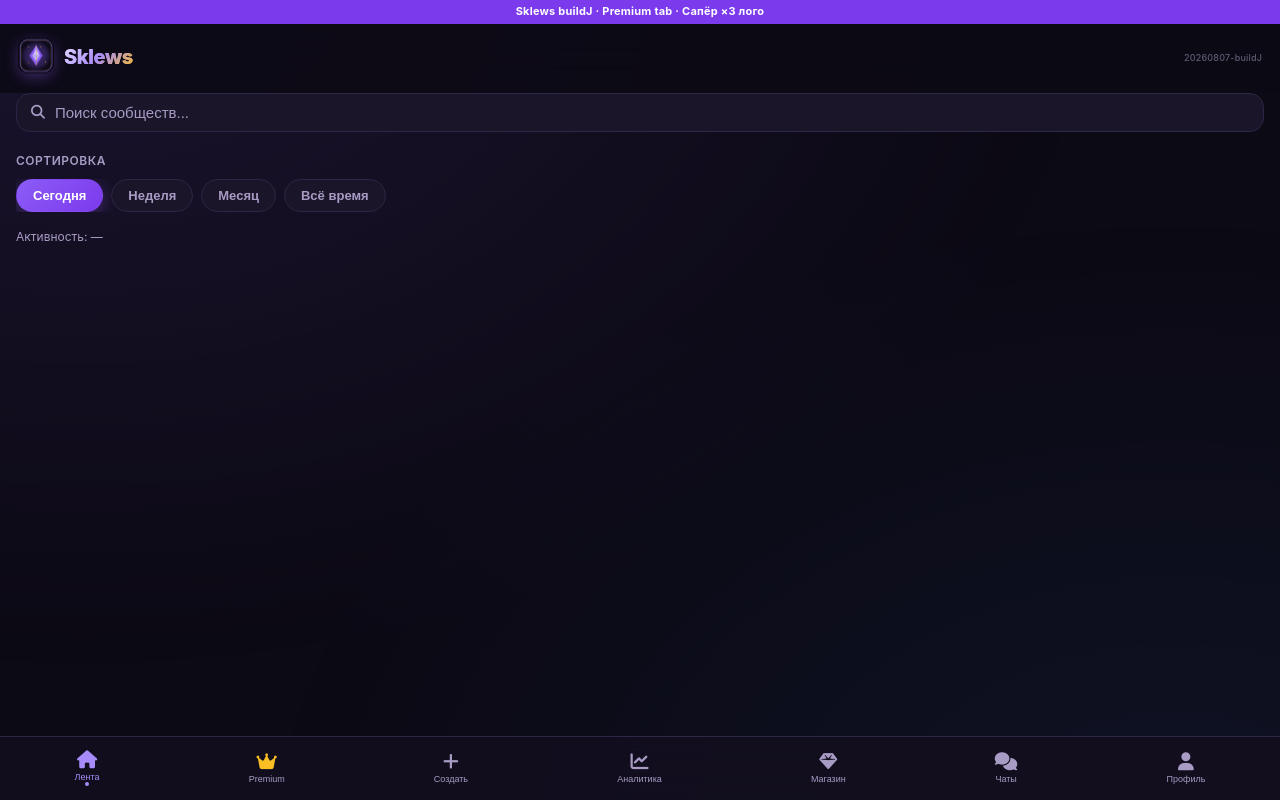
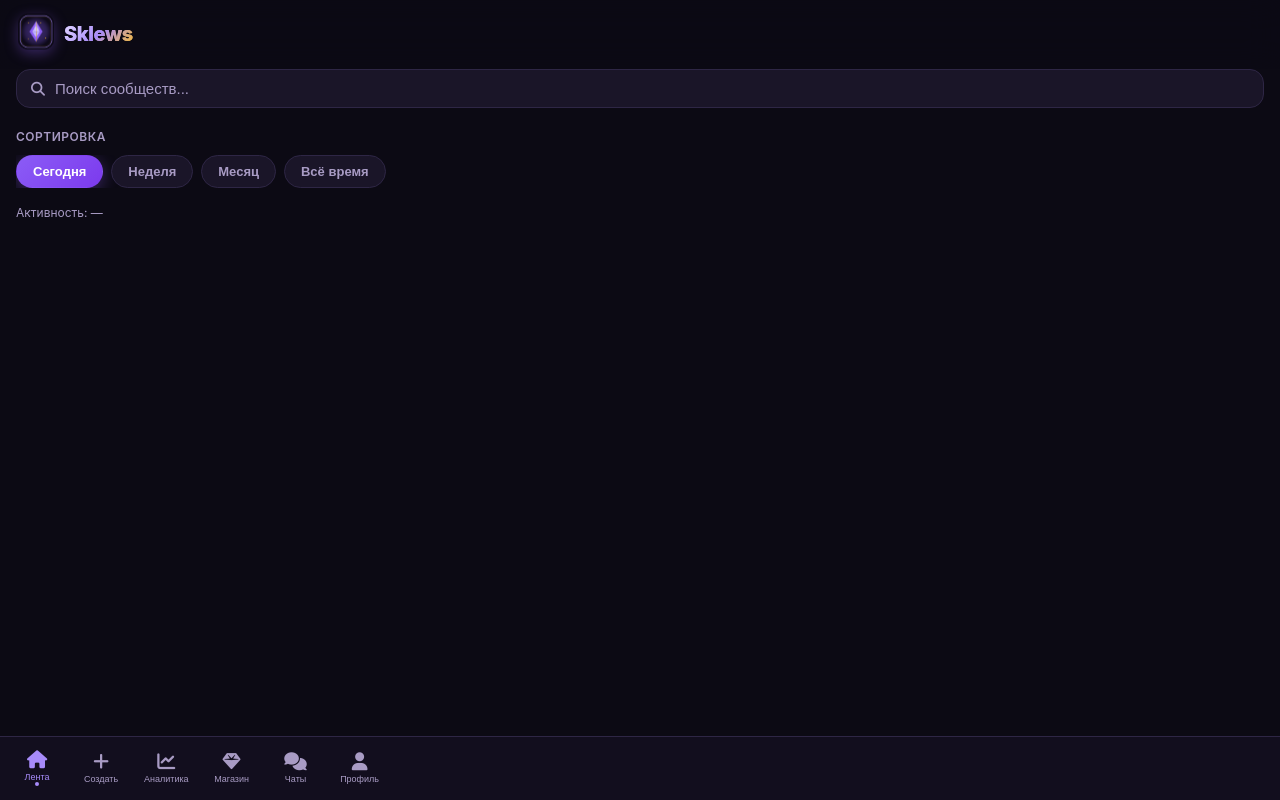
Before and after one commit to sklionagrex-cpu/Sklews, a Flask app: template templates/index.html in a window 1280 px wide. Run offline with Flask 3, Linux system fonts and the light colour scheme; the template is opened without the code that fills it, so the values that code supplies are empty; parts of the project's set-up code (start-up, migrations or seed data) failed here and were passed over; some libraries are stand-ins or nearby versions.

Commit message:
Perf cleanup: remove deploy junk, lighter UI, scrollable nav, clean minesweeper
- Remove buildJ strip/badge, disable heavy animations
- Bottom nav horizontal scroll so all tabs fit
- Premium tab only when subscription active + feed intact
- Minesweeper rewritten: event delegation, 16x16, 10/day, +10 crystals

```diff
--- a/static/css/style.css
+++ b/static/css/style.css
@@ -48,15 +48,29 @@ body {
     left: 0;
     right: 0;
     height: 64px;
-    background: rgba(19, 15, 31, 0.92);
-    backdrop-filter: blur(20px);
-    -webkit-backdrop-filter: blur(20px);
+    background: rgba(19, 15, 31, 0.95);
+    backdrop-filter: blur(16px);
+    -webkit-backdrop-filter: blur(16px);
     border-top: 1px solid var(--border);
     display: flex;
-    justify-content: space-around;
-    align-items: center;
+    flex-wrap: nowrap;
+    justify-content: flex-start;
+    align-items: center;
+    gap: 2px;
     z-index: 100;
+    padding: 0 6px;
     padding-bottom: env(safe-area-inset-bottom);
+    overflow-x: auto;
+    overflow-y: hidden;
+    -webkit-overflow-scrolling: touch;
+    scrollbar-width: none;
+    overscroll-behavior-x: contain;
+}
+.bottom-nav::-webkit-scrollbar { display: none; }
+.bottom-nav .nav-btn {
+    flex: 0 0 auto;
+    min-width: 64px;
+    padding: 8px 10px;
 }
 
 .nav-btn {
@@ -1684,8 +1698,8 @@ body:has(#screen-chat.active) .bottom-nav {
     animation: screenIn var(--dur-slow) var(--ease-out);
 }
 @keyframes screenIn {
-    from { opacity: 0; transform: translateY(14px) scale(0.98); filter: blur(4px); }
-    to { opacity: 1; transform: none; filter: none; }
+    from { opacity: 0; transform: translateY(8px); }
+    to { opacity: 1; transform: none; }
 }
 
 /* Cards & lists */
@@ -1900,21 +1914,6 @@ body:has(#screen-chat.active) .bottom-nav {
 .admin-fab:hover { box-shadow: 0 10px 28px rgba(79, 70, 229, 0.55); }
 
 /* Soft page background motion */
-body::before {
-    content: '';
-    position: fixed;
-    inset: -20%;
-    background:
-        radial-gradient(ellipse at 20% 10%, rgba(139, 92, 246, 0.12), transparent 50%),
-        radial-gradient(ellipse at 80% 90%, rgba(59, 130, 246, 0.08), transparent 45%);
-    pointer-events: none;
-    z-index: 0;
-    animation: bgDrift 18s ease-in-out infinite alternate;
-}
-@keyframes bgDrift {
-    from { transform: translate(0, 0) scale(1); }
-    to { transform: translate(-2%, 2%) scale(1.05); }
-}
 #app { position: relative; z-index: 1; }
 
 /* Input focus glow */
@@ -2313,3 +2312,84 @@ body:has(#screen-chat.active) .bottom-nav {
 
 #nav-premium.nav-premium-locked { opacity: 0.55; }
 #nav-premium.nav-premium-locked .icon { color: #a89bc4; }
+
+
+/* ===== Scrollable nav + clean mines (override) ===== */
+.bottom-nav {
+    justify-content: flex-start !important;
+    overflow-x: auto !important;
+    -webkit-overflow-scrolling: touch;
+    scrollbar-width: none;
+}
+.bottom-nav::-webkit-scrollbar { display: none !important; }
+.bottom-nav .nav-btn {
+    flex: 0 0 auto !important;
+    min-width: 62px;
+}
+
+.mines-sheet {
+    padding: 12px !important;
+    max-width: min(96vw, 420px);
+}
+.mines-toolbar {
+    display: flex;
+    align-items: center;
+    gap: 8px;
+    margin-bottom: 10px;
+}
+.mines-stats {
+    flex: 1;
+    display: flex;
+    justify-content: center;
+    gap: 12px;
+    font-size: 12px;
+    color: var(--muted);
+    font-variant-numeric: tabular-nums;
+}
+.mines-board {
+    display: grid;
+    grid-template-columns: repeat(16, 1fr);
+    gap: 2px;
+    width: 100%;
+    aspect-ratio: 1;
+    max-height: min(72vw, 380px);
+    margin: 0 auto;
+    background: #0a0812;
+    padding: 3px;
+    border-radius: 10px;
+    touch-action: manipulation;
+    user-select: none;
+}
+.mines-cell {
+    border: none;
+    border-radius: 3px;
+    background: #2a2438;
+    color: var(--text);
+    font-size: clamp(8px, 2vw, 12px);
+    font-weight: 700;
+    padding: 0;
+    aspect-ratio: 1;
+    line-height: 1;
+    cursor: pointer;
+}
+.mines-cell.open { background: #161222; }
+.mines-cell.flag { background: #3d3420; }
+.mines-cell.boom { background: #5c1a1a; }
+.mines-cell[data-n="1"] { color: #60a5fa; }
+.mines-cell[data-n="2"] { color: #34d399; }
+.mines-cell[data-n="3"] { color: #f87171; }
+.mines-cell[data-n="4"] { color: #a78bfa; }
+.mines-cell[data-n="5"] { color: #fbbf24; }
+.mines-cell[data-n="6"] { color: #22d3ee; }
+.mines-hint {
+    text-align: center;
+    font-size: 11px;
+    color: var(--muted);
+    margin-top: 10px;
+}
+
+/* Reduce motion load */
+.channel-card { animation: none !important; }
+.message { animation: none !important; }
+.pf-card { animation: none !important; }
+.screen.active { animation: none !important; }
--- a/static/js/script.js
+++ b/static/js/script.js
@@ -2474,12 +2474,16 @@ loadSavedTheme();
 function updatePremiumNav() {
     const btn = document.getElementById('nav-premium');
     if (!btn) return;
-    // always show tab so deploy is visible; content still premium-only
-    btn.classList.remove('hidden');
-    if (!meHasPremium) {
-        btn.classList.add('nav-premium-locked');
+    if (meHasPremium) {
+        btn.classList.remove('hidden');
+        btn.classList.remove('nav-premium-locked');
     } else {
-        btn.classList.remove('nav-premium-locked');
+        btn.classList.add('hidden');
+        if (document.getElementById('screen-premium')?.classList.contains('active')) {
+            showScreen('screen-home');
+            document.querySelectorAll('.nav-btn').forEach(b => b.classList.remove('active'));
+            document.querySelector('.nav-btn[data-tab="home"]')?.classList.add('active');
+        }
     }
 }
 
@@ -2576,185 +2580,214 @@ document.getElementById('btn-pf-post')?.addEventListener('click', async () => {
     loadPremiumFeed();
 });
 
-// ===== Minesweeper 16x16 =====
-const MINES_SIZE = 16;
-const MINES_COUNT = 40;
-let minesToken = null;
-let minesGrid = null; // {mine, open, flag, adj}[][]
-let minesAlive = false;
-let minesFlags = 0;
-
-function minesRandBoard() {
-    const g = Array.from({ length: MINES_SIZE }, () =>
-        Array.from({ length: MINES_SIZE }, () => ({ mine: false, open: false, flag: false, adj: 0 }))
-    );
-    let placed = 0;
-    while (placed < MINES_COUNT) {
-        const r = Math.floor(Math.random() * MINES_SIZE);
-        const c = Math.floor(Math.random() * MINES_SIZE);
-        if (!g[r][c].mine) { g[r][c].mine = true; placed++; }
-    }
-    const dirs = [-1,0,1];
-    for (let r = 0; r < MINES_SIZE; r++) {
-        for (let c = 0; c < MINES_SIZE; c++) {
-            if (g[r][c].mine) continue;
-            let n = 0;
-            for (const dr of dirs) for (const dc of dirs) {
-                if (!dr && !dc) continue;
-                const rr = r + dr, cc = c + dc;
-                if (rr >= 0 && rr < MINES_SIZE && cc >= 0 && cc < MINES_SIZE && g[rr][cc].mine) n++;
-            }
-            g[r][c].adj = n;
-        }
+
+// ===== Minesweeper (clean, delegated events) =====
+const MS = { size: 16, bombs: 40, token: null, alive: false, flags: 0, grid: null };
+
+function msNewGrid() {
+    const n = MS.size, g = [];
+    for (let r = 0; r < n; r++) {
+        g[r] = [];
+        for (let c = 0; c < n; c++) g[r][c] = { m: 0, o: 0, f: 0, a: 0 };
+    }
+    let left = MS.bombs;
+    while (left) {
+        const r = (Math.random() * n) | 0, c = (Math.random() * n) | 0;
+        if (!g[r][c].m) { g[r][c].m = 1; left--; }
+    }
+    for (let r = 0; r < n; r++) for (let c = 0; c < n; c++) {
+        if (g[r][c].m) continue;
+        let a = 0;
+        for (let dr = -1; dr <= 1; dr++) for (let dc = -1; dc <= 1; dc++) {
+            const rr = r + dr, cc = c + dc;
+            if (rr >= 0 && rr < n && cc >= 0 && cc < n && g[rr][cc].m) a++;
+        }
+        g[r][c].a = a;
     }
     return g;
 }
 
-function renderMinesBoard() {
+function msPaint() {
     const board = document.getElementById('mines-board');
-    if (!board || !minesGrid) return;
+    if (!board || !MS.grid) return;
+    const n = MS.size;
     board.innerHTML = '';
-    board.style.gridTemplateColumns = 'repeat(' + MINES_SIZE + ', 1fr)';
-    for (let r = 0; r < MINES_SIZE; r++) {
-        for (let c = 0; c < MINES_SIZE; c++) {
-            const cell = minesGrid[r][c];
+    const frag = document.createDocumentFragment();
+    for (let r = 0; r < n; r++) {
+        for (let c = 0; c < n; c++) {
+            const cell = MS.grid[r][c];
             const btn = document.createElement('button');
             btn.type = 'button';
             btn.className = 'mines-cell';
-            if (cell.open) {
+            btn.dataset.r = r;
+            btn.dataset.c = c;
+            if (cell.o) {
                 btn.classList.add('open');
-                if (cell.mine) { btn.classList.add('boom'); btn.textContent = '💣'; }
-                else if (cell.adj) { btn.textContent = cell.adj; btn.dataset.n = cell.adj; }
-            } else if (cell.flag) {
+                if (cell.m) { btn.classList.add('boom'); btn.textContent = '💣'; }
+                else if (cell.a) { btn.textContent = String(cell.a); btn.dataset.n = cell.a; }
+            } else if (cell.f) {
                 btn.classList.add('flag');
                 btn.textContent = '🚩';
             }
-            btn.addEventListener('click', () => minesClick(r, c));
-            btn.addEventListener('contextmenu', e => { e.preventDefault(); minesFlag(r, c); });
-            let hold = null;
-            btn.addEventListener('touchstart', e => {
-                hold = setTimeout(() => { minesFlag(r, c); hold = null; }, 450);
-            }, { passive: true });
-            btn.addEventListener('touchend', () => { if (hold) clearTimeout(hold); });
-            board.appendChild(btn);
-        }
-    }
-    document.getElementById('mines-flags-label').textContent = '🚩 ' + minesFlags;
-}
-
-function minesFlood(r, c) {
-    const stack = [[r, c]];
+            frag.appendChild(btn);
+        }
+    }
+    board.appendChild(frag);
+    const fl = document.getElementById('mines-flags-label');
+    if (fl) fl.textContent = '🚩 ' + MS.flags;
+}
+
+function msFlood(r, c) {
+    const n = MS.size, stack = [[r, c]];
     while (stack.length) {
         const [cr, cc] = stack.pop();
-        const cell = minesGrid[cr][cc];
-        if (cell.open || cell.flag) continue;
-        cell.open = true;
-        if (cell.adj === 0 && !cell.mine) {
+        const cell = MS.grid[cr][cc];
+        if (cell.o || cell.f) continue;
+        cell.o = 1;
+        if (!cell.m && cell.a === 0) {
             for (let dr = -1; dr <= 1; dr++) for (let dc = -1; dc <= 1; dc++) {
                 const rr = cr + dr, cc2 = cc + dc;
-                if (rr >= 0 && rr < MINES_SIZE && cc2 >= 0 && cc2 < MINES_SIZE)
-                    if (!minesGrid[rr][cc2].open) stack.push([rr, cc2]);
+                if (rr >= 0 && rr < n && cc2 >= 0 && cc2 < n && !MS.grid[rr][cc2].o)
+                    stack.push([rr, cc2]);
             }
         }
     }
 }
 
-function minesCheckWin() {
-    let closedSafe = 0;
-    for (let r = 0; r < MINES_SIZE; r++)
-        for (let c = 0; c < MINES_SIZE; c++)
-            if (!minesGrid[r][c].mine && !minesGrid[r][c].open) closedSafe++;
-    return closedSafe === 0;
-}
-
-async function minesClick(r, c) {
-    if (!minesAlive) return;
-    const cell = minesGrid[r][c];
-    if (cell.open || cell.flag) return;
-    if (cell.mine) {
-        cell.open = true;
-        minesAlive = false;
-        // reveal all mines
-        for (let i = 0; i < MINES_SIZE; i++)
-            for (let j = 0; j < MINES_SIZE; j++)
-                if (minesGrid[i][j].mine) minesGrid[i][j].open = true;
-        renderMinesBoard();
-        await fetch('/api/mines/lose', { method: 'POST' });
-        showToast('Сапёр', 'Мина! Попробуйте ещё', '💣');
+function msWon() {
+    const n = MS.size;
+    for (let r = 0; r < n; r++)
+        for (let c = 0; c < n; c++)
+            if (!MS.grid[r][c].m && !MS.grid[r][c].o) return false;
+    return true;
+}
+
+async function msOpen(r, c) {
+    if (!MS.alive) return;
+    const cell = MS.grid[r][c];
+    if (cell.o || cell.f) return;
+    if (cell.m) {
+        MS.alive = false;
+        const n = MS.size;
+        for (let i = 0; i < n; i++) for (let j = 0; j < n; j++)
+            if (MS.grid[i][j].m) MS.grid[i][j].o = 1;
+        msPaint();
+        try { await fetch('/api/mines/lose', { method: 'POST' }); } catch (e) {}
+        showToast('Сапёр', 'Мина!', '💣');
         return;
     }
-    minesFlood(r, c);
-    renderMinesBoard();
-    if (minesCheckWin()) {
-        minesAlive = false;
-        const res = await fetch('/api/mines/win', {
-            method: 'POST', headers: {'Content-Type':'application/json'},
-            body: JSON.stringify({ token: minesToken })
-        });
-        const d = await res.json();
-        if (d.error) showToast('Сапёр', d.error, '!');
-        else {
-            showToast('Победа!', '+' + (d.reward || 10) + ' кристаллов', '✦');
-            loadProfile();
-        }
-        minesToken = null;
-    }
-}
-
-function minesFlag(r, c) {
-    if (!minesAlive) return;
-    const cell = minesGrid[r][c];
-    if (cell.open) return;
-    cell.flag = !cell.flag;
-    minesFlags += cell.flag ? 1 : -1;
-    renderMinesBoard();
-}
-
-async function startMinesGame() {
-    const st = await fetch('/api/mines/status').then(r => r.json());
-    document.getElementById('mines-left-label').textContent = 'Попытки: ' + st.left + '/' + (st.max || 10);
+    msFlood(r, c);
+    msPaint();
+    if (msWon()) {
+        MS.alive = false;
+        try {
+            const res = await fetch('/api/mines/win', {
+                method: 'POST', headers: { 'Content-Type': 'application/json' },
+                body: JSON.stringify({ token: MS.token })
+            });
+            const d = await res.json();
+            if (d.error) showToast('Сапёр', d.error, '!');
+            else {
+                showToast('Победа!', '+' + (d.reward || 10) + ' ✦', '✦');
+                if (typeof loadProfile === 'function') loadProfile();
+            }
+        } catch (e) {
+            showToast('Сапёр', 'Ошибка награды', '!');
+        }
+        MS.token = null;
+    }
+}
+
+function msFlag(r, c) {
+    if (!MS.alive) return;
+    const cell = MS.grid[r][c];
+    if (cell.o) return;
+    cell.f = cell.f ? 0 : 1;
+    MS.flags += cell.f ? 1 : -1;
+    msPaint();
+}
+
+async function msStart() {
+    const st = await fetch('/api/mines/status').then(r => r.json()).catch(() => ({ left: 0, max: 10 }));
+    const lab = document.getElementById('mines-left-label');
+    if (lab) lab.textContent = (st.left ?? 0) + '/' + (st.max || 10);
     const res = await fetch('/api/mines/start', { method: 'POST' });
     const d = await res.json();
     if (d.error) {
         showToast('Сапёр', d.error, '!');
-        return false;
-    }
-    minesToken = d.token;
-    minesGrid = minesRandBoard();
-    minesAlive = true;
-    minesFlags = 0;
-    document.getElementById('mines-left-label').textContent = 'Попытки: ' + d.left + '/10';
-    renderMinesBoard();
-    return true;
+        return;
+    }
+    MS.token = d.token;
+    MS.grid = msNewGrid();
+    MS.alive = true;
+    MS.flags = 0;
+    if (lab) lab.textContent = d.left + '/10';
+    msPaint();
 }
 
 async function openMinesModal() {
-    document.getElementById('modal-mines').classList.remove('hidden');
-    const st = await fetch('/api/mines/status').then(r => r.json());
-    document.getElementById('mines-left-label').textContent = 'Попытки: ' + st.left + '/' + (st.max || 10);
-    if (!minesAlive) {
-        document.getElementById('mines-board').innerHTML = '<div class="empty-state" style="padding:24px;grid-column:1/-1">Нажмите «Новая игра»</div>';
-    }
-}
-
-document.getElementById('btn-mines-close')?.addEventListener('click', () => {
-    document.getElementById('modal-mines').classList.add('hidden');
-});
-document.getElementById('btn-mines-new')?.addEventListener('click', () => startMinesGame());
-
-// Triple-tap logo on home → mines
-(function() {
-    let taps = 0, timer = null;
+    const m = document.getElementById('modal-mines');
+    if (!m) return;
+    m.classList.remove('hidden');
+    const st = await fetch('/api/mines/status').then(r => r.json()).catch(() => ({ left: '—', max: 10 }));
+    const lab = document.getElementById('mines-left-label');
+    if (lab) lab.textContent = (st.left ?? '—') + '/' + (st.max || 10);
+    if (!MS.alive) {
+        const board = document.getElementById('mines-board');
+        if (board) board.innerHTML = '<div style="grid-column:1/-1;text-align:center;padding:28px;color:var(--muted);font-size:13px">Нажми «Заново»</div>';
+    }
+}
+
+// One-time board listeners (delegation)
+(function bindMinesUI() {
+    const board = document.getElementById('mines-board');
+    if (board && !board.dataset.bound) {
+        board.dataset.bound = '1';
+        board.addEventListener('click', e => {
+            const btn = e.target.closest('.mines-cell');
+            if (!btn) return;
+            msOpen(+btn.dataset.r, +btn.dataset.c);
+        });
+        board.addEventListener('contextmenu', e => {
+            e.preventDefault();
+            const btn = e.target.closest('.mines-cell');
+            if (!btn) return;
+            msFlag(+btn.dataset.r, +btn.dataset.c);
+        });
+        let holdT = null, holdBtn = null;
+        board.addEventListener('touchstart', e => {
+            const btn = e.target.closest('.mines-cell');
+            if (!btn) return;
+            holdBtn = btn;
+            holdT = setTimeout(() => {
+                msFlag(+btn.dataset.r, +btn.dataset.c);
+                holdT = null;
+                holdBtn = null;
+            }, 420);
+        }, { passive: true });
+        board.addEventListener('touchend', () => {
+            if (holdT) clearTimeout(holdT);
+            holdT = null;
+        });
+        board.addEventListener('touchmove', () => {
+            if (holdT) clearTimeout(holdT);
+            holdT = null;
+        }, { passive: true });
+    }
+    document.getElementById('btn-mines-close')?.addEventListener('click', () => {
+        document.getElementById('modal-mines')?.classList.add('hidden');
+    });
+    document.getElementById('btn-mines-new')?.addEventListener('click', () => msStart());
+
+    // 3 taps on home logo
+    let taps = 0, tmr = null;
     document.addEventListener('click', e => {
-        const logo = e.target.closest('#home-logo-tap, #screen-home .header-logo, #screen-home .brand-logo');
-        if (!logo) return;
+        if (!e.target.closest('#home-logo-tap')) return;
         if (!document.getElementById('screen-home')?.classList.contains('active')) return;
         taps++;
-        clearTimeout(timer);
-        timer = setTimeout(() => { taps = 0; }, 900);
-        if (taps === 1) { /* silent */ }
-        else if (taps === 2) { try { showToast('Сапёр', 'Ещё 1 тап…', '⛏'); } catch(err) {} }
-        else if (taps >= 3) {
+        clearTimeout(tmr);
+        tmr = setTimeout(() => { taps = 0; }, 850);
+        if (taps >= 3) {
             taps = 0;
             openMinesModal();
         }
--- a/templates/auth.html
+++ b/templates/auth.html
@@ -12,7 +12,7 @@
     <link rel="apple-touch-icon" href="/static/apple-touch-icon.png?v=7">
     <link rel="icon" type="image/png" sizes="192x192" href="/static/apple-touch-icon.png?v=7">
 
-    <title>Sklews · buildJ — Вход</title>
+    <title>Sklews — Вход</title>
     <link rel="stylesheet" href="/static/css/style.css?v=20260807g">
     <style>
         .auth-form input {
--- a/templates/index.html
+++ b/templates/index.html
@@ -9,11 +9,11 @@
     <meta name="apple-mobile-web-app-status-bar-style" content="black-translucent">
     <meta name="apple-mobile-web-app-title" content="Sklews">
     <link rel="manifest" href="/static/manifest.json">
-    <link rel="apple-touch-icon" href="/static/apple-touch-icon.png?v=20260807-buildJ">
-    <link rel="icon" type="image/png" sizes="192x192" href="/static/apple-touch-icon.png?v=20260807-buildJ">
+    <link rel="apple-touch-icon" href="/static/apple-touch-icon.png?v=20260807k">
+    <link rel="icon" type="image/png" sizes="192x192" href="/static/apple-touch-icon.png?v=20260807k">
 
-    <title>Sklews · buildJ</title>
-    <link rel="stylesheet" href="/static/css/style.css?v=20260807j">
+    <title>Sklews</title>
+    <link rel="stylesheet" href="/static/css/style.css?v=20260807k">
     <link rel="stylesheet" href="https://cdnjs.cloudflare.com/ajax/libs/font-awesome/6.5.1/css/all.min.css">
     <script src="https://cdnjs.cloudflare.com/ajax/libs/socket.io/4.7.5/socket.io.min.js"></script>
     <script src="https://cdn.jsdelivr.net/npm/chart.js@4.4.1/dist/chart.umd.min.js"></script>
@@ -25,15 +25,14 @@ if ('serviceWorker' in navigator) {
 if (window.caches) {
   caches.keys().then(keys => keys.forEach(k => caches.delete(k)));
 }
-window.SKLEWS_BUILD = '20260807-buildJ';
+window.SKLEWS_BUILD = '20260807k';
 </script>
 </head>
 <body>
     <div id="app">
-        <div id="deploy-strip" style="position:sticky;top:0;z-index:9999;background:#7c3aed;color:#fff;text-align:center;font-size:11px;font-weight:700;padding:4px 8px;letter-spacing:.02em">Sklews buildJ · Premium tab · Сапёр ×3 лого</div>
-        <nav class="bottom-nav">
+        <nav class="bottom-nav" id="bottom-nav">
             <button class="nav-btn active" data-tab="home"><i class="fa-solid fa-house icon"></i><span>Лента</span></button>
-            <button class="nav-btn" data-tab="premium" id="nav-premium"><i class="fa-solid fa-crown icon"></i><span>Premium</span></button>
+            <button class="nav-btn hidden" data-tab="premium" id="nav-premium"><i class="fa-solid fa-crown icon"></i><span>Premium</span></button>
             <button class="nav-btn" data-tab="create"><i class="fa-solid fa-plus icon"></i><span>Создать</span></button>
             <button class="nav-btn" data-tab="analytics"><i class="fa-solid fa-chart-line icon"></i><span>Аналитика</span></button>
             <button class="nav-btn" data-tab="shop"><i class="fa-solid fa-gem icon"></i><span>Магазин</span></button>
@@ -44,10 +43,9 @@ window.SKLEWS_BUILD = '20260807-buildJ';
         <div id="screen-home" class="screen active">
             <header class="header">
                 <div class="brand-logo header-logo" id="home-logo-tap" title="×3 = сапёр">
-                    <img src="/static/icon-192.png?v=20260807-buildJ" alt="Sklews" width="34" height="34">
+                    <img src="/static/icon-192.png?v=20260807k" alt="Sklews" width="34" height="34">
                     <span>Sklews</span>
                 </div>
-                <span class="build-badge" id="build-badge">20260807-buildJ</span>
             </header>
             <div class="home-search-wrap">
                 <div class="home-search-box">
@@ -318,26 +316,21 @@ window.SKLEWS_BUILD = '20260807-buildJ';
 
         <!-- MODALS -->
 
-        <div id="modal-mines" class="modal hidden">
-            <div class="modal-content mines-modal">
-                <div class="mines-head">
-                    <h3>⛏ Сапёр</h3>
+                <div id="modal-mines" class="modal hidden">
+            <div class="modal-content mines-sheet">
+                <div class="mines-toolbar">
                     <button type="button" id="btn-mines-close" class="btn-icon"><i class="fa-solid fa-xmark"></i></button>
+                    <div class="mines-stats">
+                        <span id="mines-bombs">💣 40</span>
+                        <span id="mines-left-label">10/10</span>
+                        <span id="mines-flags-label">🚩 0</span>
+                    </div>
+                    <button type="button" id="btn-mines-new" class="btn btn-primary btn-sm">Заново</button>
                 </div>
-                <div class="mines-meta">
-                    <span id="mines-left-label">Попытки: —</span>
-                    <span id="mines-flags-label">🚩 0</span>
-                    <span>Награда: 10 ✦</span>
-                </div>
-                <div id="mines-board" class="mines-board"></div>
-                <div class="mines-actions">
-                    <button type="button" id="btn-mines-new" class="btn btn-primary full">Новая игра</button>
-                </div>
-                <p class="mines-hint">16×16 · 3 тапа по логотипу · 10 игр в день</p>
+                <div id="mines-board" class="mines-board" role="grid"></div>
+                <p class="mines-hint">16×16 · удержание = флаг · победа +10 ✦ · 10 игр/день</p>
             </div>
         </div>
-
-
         <div id="modal-theme" class="modal hidden">
             <div class="modal-content" style="max-width:360px;max-height:85vh;overflow-y:auto">
                 <h3><i class="fa-solid fa-palette"></i> Оформление</h3>
@@ -654,6 +647,6 @@ window.SKLEWS_BUILD = '20260807-buildJ';
             </div>
         </div>
     </div>
-    <script src="/static/js/script.js?v=20260807j"></script>
+    <script src="/static/js/script.js?v=20260807k"></script>
 </body>
 </html>
```
